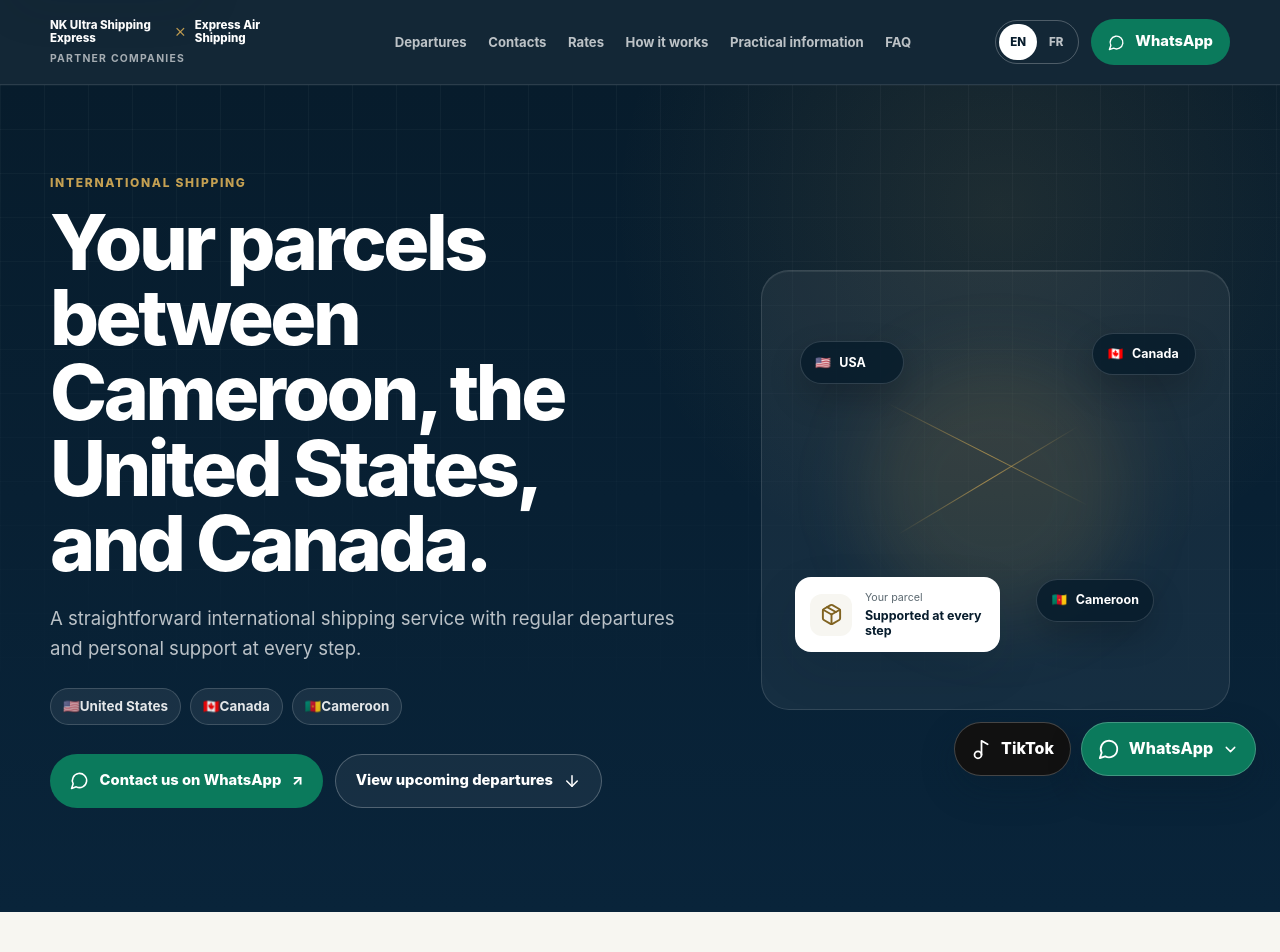
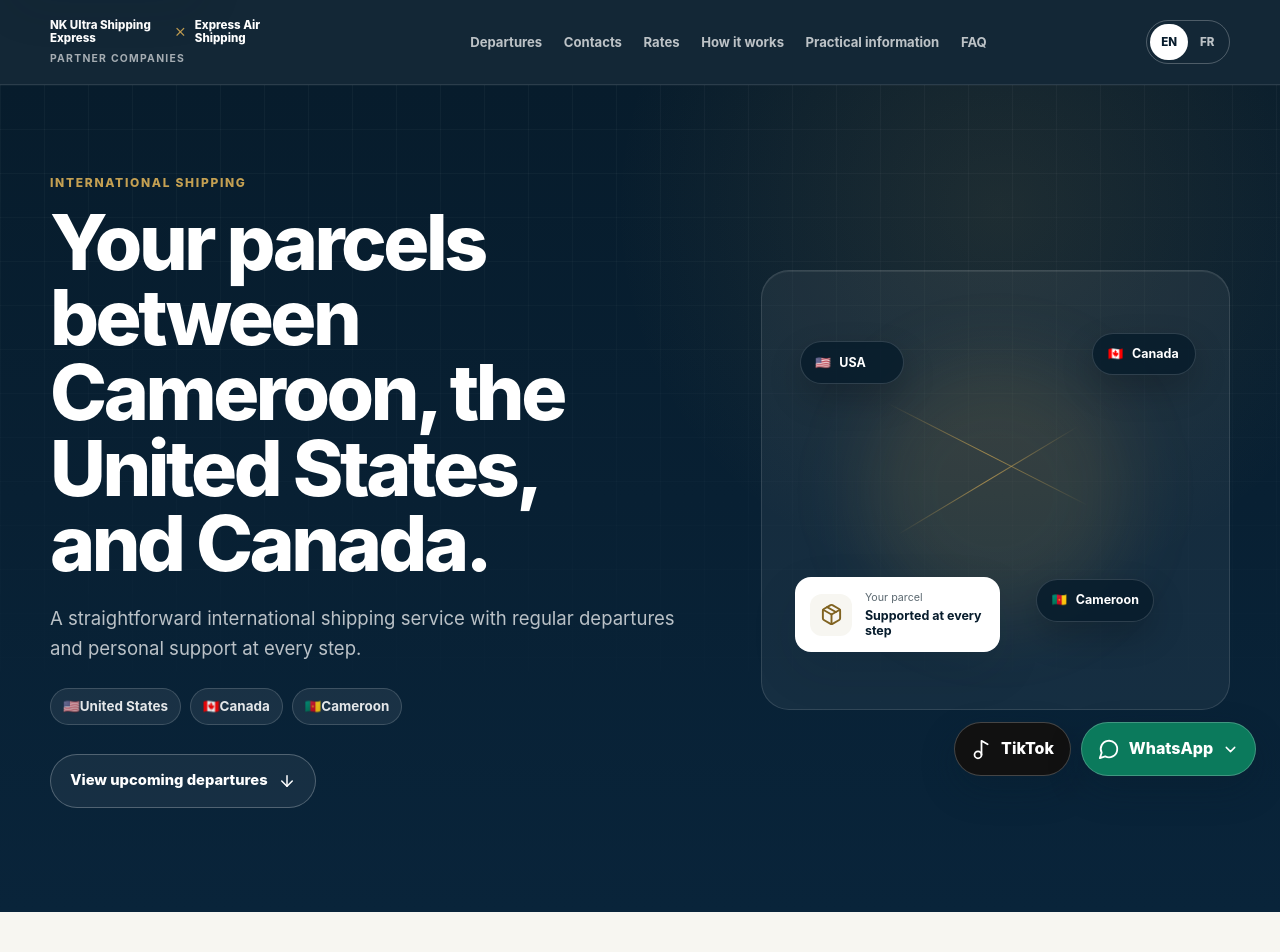
Before and after one commit to Takoguem/nk-express-shipping, a React (Vite) app: page / in a window 1280 px wide. Shown: the top 952 px of the page. Built offline with nearby package versions, Linux system fonts and the light colour scheme.

Commit message:
Remove header and hero WhatsApp buttons

```diff
--- a/src/components/LandingPage.tsx
+++ b/src/components/LandingPage.tsx
@@ -169,11 +169,7 @@
                 </button>
               ))}
             </div>
-            {whatsappLink ? (
-              <a className="button button--whatsapp header-whatsapp" href={whatsappLink} target="_blank" rel="noreferrer">
-                <MessageCircle aria-hidden="true" size={17} />{copy.common.whatsapp}
-              </a>
-            ) : null}
+
             <button
               className="menu-button"
               type="button"
@@ -197,7 +193,6 @@
         >
           <div className="container mobile-menu__inner">
             {navigation.map((item) => <a href={item.href} key={item.href} onClick={closeMenu}>{item.label}<ArrowRight aria-hidden="true" size={18} /></a>)}
-            {whatsappLink ? <a className="button button--whatsapp" href={whatsappLink} target="_blank" rel="noreferrer" onClick={closeMenu}><MessageCircle aria-hidden="true" size={18} />{copy.header.whatsapp}</a> : null}
           </div>
         </nav>
       </header>
@@ -217,11 +212,7 @@
                 ))}
               </div>
               <div className="hero-actions">
-                {whatsappLink ? (
-                  <a className="button button--whatsapp" href={whatsappLink} target="_blank" rel="noreferrer">
-                    <MessageCircle aria-hidden="true" size={19} />{copy.hero.whatsapp}<span aria-hidden="true">↗</span>
-                  </a>
-                ) : null}
+
                 <a className="button button--secondary" href="#departures">
                   {copy.hero.departures}<ArrowDown aria-hidden="true" size={18} />
                 </a>
```
